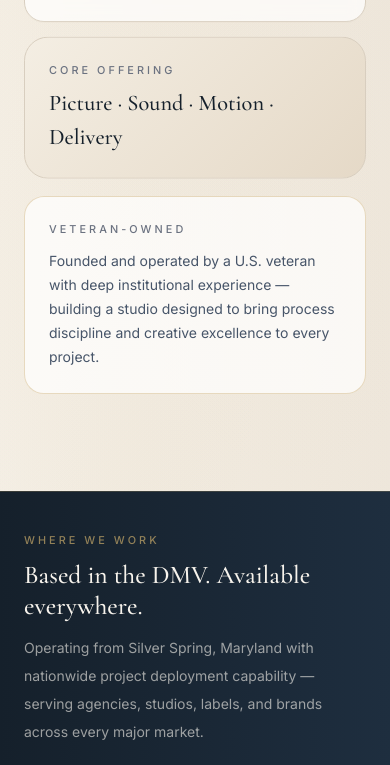
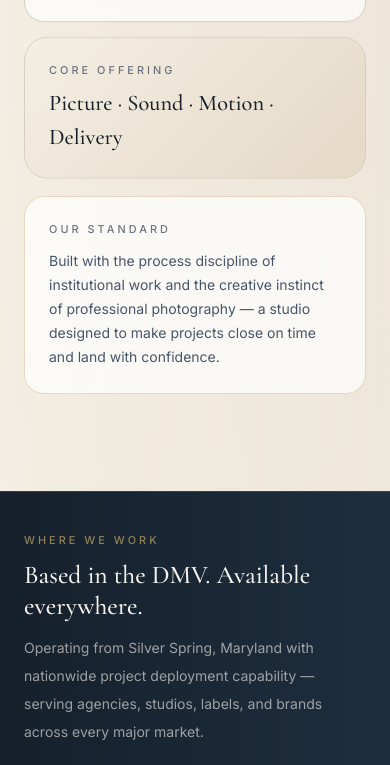
Before and after one commit to lkpicke88/pickering-motion-works-website, a plain HTML site: page index.html in a window 390 px wide. Shown: the part 1547-2312 px from the top of the page. Drawn offline with nearby package versions, Linux system fonts and the light colour scheme.

Commit message:
Update index.html

```diff
--- a/index.html
+++ b/index.html
@@ -99,7 +99,29 @@
     .room-stat-val { font-family:'Cormorant Garamond',serif; font-size:1.8rem; font-weight:500; color:#15202B; line-height:1; }
     .room-stat-label { font-size:0.65rem; letter-spacing:0.15em; text-transform:uppercase; color:#7C6A48; margin-top:4px; }
 
-    /* ── SCROLL REVEAL ── */
+    /* ── HERO BACKGROUND IMAGE ── */
+    /* To activate: replace 'none' below with your image URL */
+    /* Example: url('https://www.pickeringmotionworks.com/studio-hero.jpg') */
+    :root {
+      --hero-bg-image: none;
+    }
+    .hero-bg-image {
+      position: relative;
+    }
+    .hero-bg-image::after {
+      content: '';
+      position: absolute;
+      inset: 0;
+      background-image: var(--hero-bg-image);
+      background-size: cover;
+      background-position: center 30%;
+      background-repeat: no-repeat;
+      opacity: 0.07;
+      mix-blend-mode: multiply;
+      pointer-events: none;
+      z-index: 0;
+    }
+    .hero-bg-image > * { position: relative; z-index: 1; }
     .reveal {
       opacity: 0;
       transform: translateY(28px);
@@ -280,7 +302,7 @@
 <main>
 
 <!-- HERO -->
-<section class="mx-auto max-w-7xl px-6 pt-16 pb-24 md:pt-24 md:pb-32 hero-gradient-bg">
+<section class="mx-auto max-w-7xl px-6 pt-16 pb-24 md:pt-24 md:pb-32 hero-gradient-bg hero-bg-image">
   <div class="fade-up fade-up-1 mb-6 flex flex-wrap gap-3">
     <span class="nation-badge"><span class="pulse-dot" style="width:7px;height:7px;border-radius:50%;background:#facc15;display:inline-block;"></span>Opening 2026 — Inquiries welcome</span>
     <span class="pill">Cinematography</span>
@@ -320,8 +342,8 @@
         <div class="display" style="font-size:1.4rem;font-weight:500;color:#15202B;">Picture · Sound · Motion · Delivery</div>
       </div>
       <div class="float-a" style="padding:1.5rem;border-radius:20px;border:1px solid rgba(200,169,106,0.4);background:rgba(255,255,255,0.72);">
-        <div class="section-eyebrow mb-3">Veteran-Owned</div>
-        <div class="text-sm leading-6" style="color:#475569;">Founded and operated by a U.S. veteran with deep institutional experience — building a studio designed to bring process discipline and creative excellence to every project.</div>
+        <div class="section-eyebrow mb-3">Our Standard</div>
+        <div class="text-sm leading-6" style="color:#475569;">Built with the process discipline of institutional work and the creative instinct of professional photography — a studio designed to make projects close on time and land with confidence.</div>
       </div>
     </div>
   </div>
@@ -456,7 +478,7 @@
           <div class="rounded-2xl border px-5 py-4 text-sm font-medium" style="border-color:#D8CEBF;background:rgba(255,255,255,0.72);color:#334155;">Boutique attention — not assembly-line throughput</div>
           <div class="rounded-2xl border px-5 py-4 text-sm font-medium" style="border-color:#D8CEBF;background:rgba(255,255,255,0.72);color:#334155;">Institutional fluency with how agencies think and how projects get done</div>
           <div class="rounded-2xl border px-5 py-4 text-sm font-medium" style="border-color:#D8CEBF;background:rgba(255,255,255,0.72);color:#334155;">Technical credibility matched with premium client-facing experience</div>
-          <div class="rounded-2xl border px-5 py-4 text-sm font-medium" style="border-color:#D8CEBF;background:rgba(255,255,255,0.72);color:#334155;">Veteran-owned · Nationwide project deployment available</div>
+          <div class="rounded-2xl border px-5 py-4 text-sm font-medium" style="border-color:#D8CEBF;background:rgba(255,255,255,0.72);color:#334155;">Nationwide project deployment available</div>
         </div>
       </div>
       <div class="rounded-[2rem] border p-8" style="border-color:#D8CEBF;background:linear-gradient(135deg,rgba(255,255,255,0.85),#EFE7DC);box-shadow:0 8px 40px rgba(221,211,198,0.2);">
@@ -568,11 +590,6 @@
 
       <!-- STUDIO A TAB -->
       <div id="tab-studioa" class="tab-panel">
-        <div class="grid grid-cols-3 gap-4 mb-6 max-w-xs">
-          <div class="room-stat"><div class="room-stat-val">17'5"</div><div class="room-stat-label">Length</div></div>
-          <div class="room-stat"><div class="room-stat-val">12'</div><div class="room-stat-label">Width</div></div>
-          <div class="room-stat"><div class="room-stat-val">7'8"</div><div class="room-stat-label">Ceiling</div></div>
-        </div>
         <div class="mb-6 rounded-2xl border px-5 py-4 text-sm max-w-3xl" style="border-color:rgba(200,169,106,0.4);background:rgba(200,169,106,0.06);color:#7C6A48;font-weight:500;">
           Flagship Atmos music room · Premium hybrid analog mixing &amp; mastering · High-end vocal production · Cinematic audio finishing · Prestige client sessions
         </div>
@@ -648,11 +665,6 @@
 
       <!-- STUDIO B TAB -->
       <div id="tab-studiob" class="tab-panel">
-        <div class="grid grid-cols-3 gap-4 mb-6 max-w-xs">
-          <div class="room-stat"><div class="room-stat-val">22'</div><div class="room-stat-label">Length</div></div>
-          <div class="room-stat"><div class="room-stat-val">9'10"</div><div class="room-stat-label">Width</div></div>
-          <div class="room-stat"><div class="room-stat-val">7'6"</div><div class="room-stat-label">Ceiling</div></div>
-        </div>
         <div class="mb-6 rounded-2xl border px-5 py-4 text-sm max-w-3xl" style="border-color:rgba(200,169,106,0.4);background:rgba(200,169,106,0.06);color:#7C6A48;font-weight:500;">
           Fairlight finishing &amp; editing · HDR color grading · Dolby Atmos 7.1.4 post · Stereo music mixing reference · Client attended sessions
         </div>
@@ -789,7 +801,7 @@
         <p class="mt-5 text-base leading-8 max-w-sm" style="color:#475569;">Whether you're a filmmaker, agency, label, or institution — tell us what you're building and we'll tell you how we can help.</p>
         <div class="mt-8 flex flex-col gap-3">
           <div class="flex items-start gap-3 text-sm" style="color:#475569;"><span style="color:#C8A96A;font-size:1rem;margin-top:1px;">→</span>Silver Spring, Maryland — available nationwide</div>
-          <div class="flex items-start gap-3 text-sm" style="color:#475569;"><span style="color:#C8A96A;font-size:1rem;margin-top:1px;">→</span>Veteran-owned boutique production and post</div>
+          <div class="flex items-start gap-3 text-sm" style="color:#475569;"><span style="color:#C8A96A;font-size:1rem;margin-top:1px;">→</span>Boutique production and post — no assembly-line throughput</div>
           <div class="flex items-start gap-3 text-sm" style="color:#475569;"><span style="color:#C8A96A;font-size:1rem;margin-top:1px;">→</span>Remote post and secure cloud delivery available</div>
           <div class="flex items-start gap-3 text-sm" style="color:#475569;"><span style="color:#C8A96A;font-size:1rem;margin-top:1px;">→</span>Opening 2026 — early inquiries welcome now</div>
           <div class="flex items-start gap-3 text-sm mt-2" style="color:#475569;">
```
